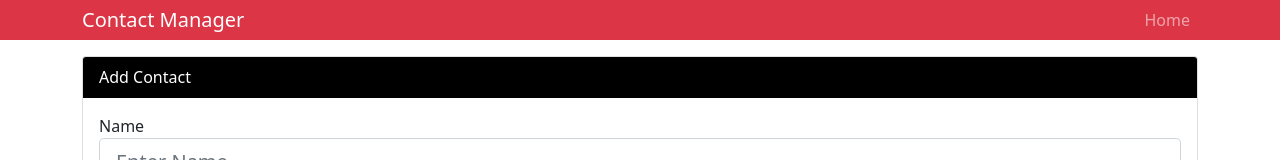
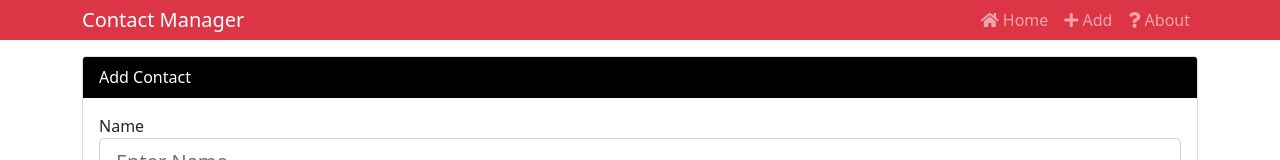
Before and after one commit to neilnikkunilesh/react, a React (Create React App) app: page /contact/add in a window 1280 px wide. Shown: the top 160 px of the page. Built offline with nearby package versions, Linux system fonts and the light colour scheme.

Commit message:
1. Added the Links in the Header.js for the routing. 2. After adding the contact redirect to the Home page. Below code is use for that: 	this.prop.history.push('/')

```diff
--- a/src/components/contacts/AddContact.js
+++ b/src/components/contacts/AddContact.js
@@ -46,6 +46,8 @@
       phone: '',
       errors: {},
     });
+
+    this.props.history.push('/');
   };
 
   onChange = (e) => this.setState({ [e.target.name]: e.target.value });
--- a/src/components/layout/Header.js
+++ b/src/components/layout/Header.js
@@ -1,5 +1,6 @@
 import React from 'react';
 import PropTypes from 'prop-types';
+import { Link } from 'react-router-dom'
 
 const Header = (props) => {
   const { branding } = props;
@@ -11,9 +12,19 @@
       </a>
         <ul className="navbar-nav mr-auto">
           <li className="nav-item">
-            <a href="/" className="nav-link">
-              Home
-            </a>
+            <Link to="/" className="nav-link">
+              <i className="fas fa-home"></i>  Home
+            </Link>
+          </li>
+          <li className="nav-item">
+            <Link to="/contact/add" className="nav-link">
+              <i className="fa fa-plus"></i> Add
+            </Link>
+          </li>
+          <li className="nav-item">
+            <Link to="/about" className="nav-link">
+              <i className="fa fa-question"></i> About
+            </Link>
           </li>
         </ul>
       </div>
```
